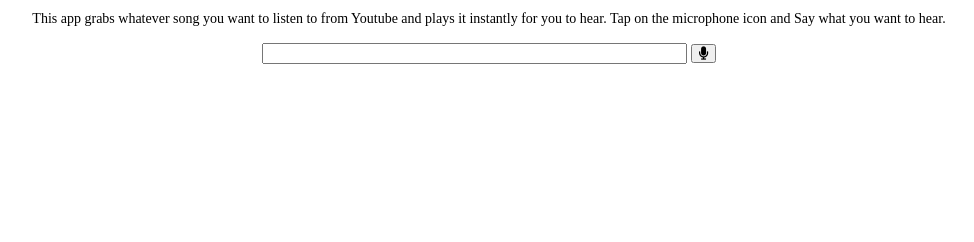
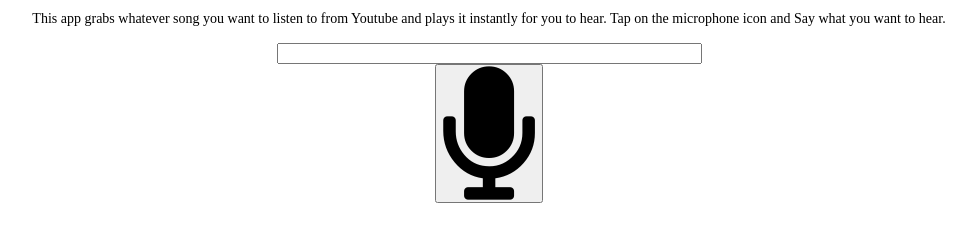
Before and after one commit to ishajagadish/SongGrabber, a plain HTML site: page index.html in a window 1280 px wide. Shown: the part 34-276 px from the top of the page, without its empty margins (151-1125 px from the left). Drawn offline with Linux system fonts and the light colour scheme.

Commit message:
Update index.html

```diff
--- a/index.html
+++ b/index.html
@@ -9,7 +9,6 @@
     }
     #title {
       font-size:20px;
-      font-family:"Fantasy";
     }
     #description {
       font-size:14px;
@@ -26,7 +25,8 @@
   <p>
     <form id="songform" action="">
       <input name="song" id="song" size="50"/>
-      <button class="btn"><i class="fas fa-microphone"></i></button>
+      <br/>
+      <button class="btn"><i class="fas fa-microphone fa-10x"></i></button>
     </form>
     </p>
   </center>
```
